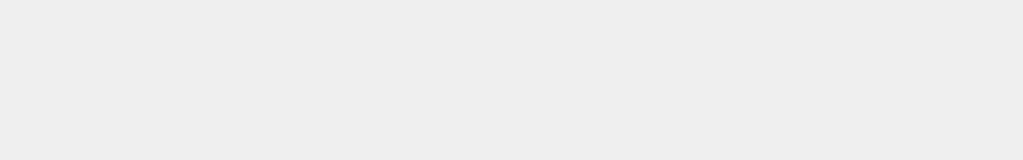
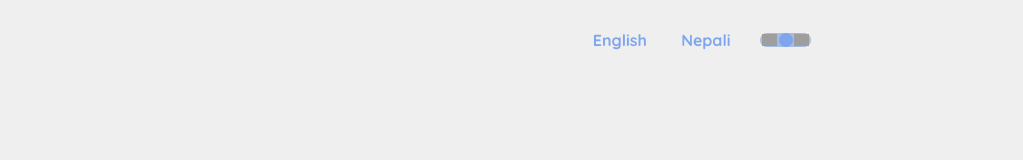
Before and after one commit to adrsha/Website, a Next.js app: page / in a window 1280 px wide. Shown: the top 160 px of the page, without its empty margins (160-1183 px from the left). Built offline with nearby package versions, Linux system fonts and the light colour scheme; grey boxes are pictures that could not be loaded.

Commit message:
feat: adding Navbar second

```diff
--- /dev/null
+++ b/src/app/components/Nav/Nav.css
@@ -0,0 +1,79 @@
+#navBar-container{
+    height: 10vh;
+    width: 100vw;
+    display: flex;
+    align-items: center;
+    background-color: #EFEFEF;
+
+}
+#navBar{
+    width: 100%;
+    height: 50%;
+    display: flex;
+    align-items: center;
+}
+.sideNav{
+    height: 100%;
+    display: flex;
+    align-items: center;
+    background-color: #EFEFEF;
+    justify-content: space-around;
+}
+.leftNav{
+    flex:4;
+}
+.rightNav{
+    justify-content: space;
+    flex:3;
+    display: flex;
+}
+.navItem{
+    height: 50%;
+    flex: 1;
+    background-color:#EFEFEF;
+    margin: 1%;
+    display: flex;
+    align-items: center;
+}
+.langChoice{
+    font-family: "Quicksand", sans-serif;
+    font-style: normal;
+    font-weight: bold;
+    flex: 1;
+    height: 100%;
+    display: flex;
+    align-items: center;
+    justify-content: center;
+    padding: 1vh;
+    color: #7FA6ED;
+    border-radius: 1vh;
+}
+.langChoice:hover{
+    background-color: #7FA6ED;
+    color: #EFEFEF;
+}
+#themecontainer{
+    background-color: #A5BCE5;
+    height: 70%;
+    width: 30%;
+    border-radius: 1vh;
+    display: flex;
+}
+.icon-container{
+    flex: 1;
+    height: 100%;
+    display: flex;
+    align-items: center;
+    justify-content: center;
+}
+#themecontainer img{
+    height: 80%;
+    width: auto;
+    z-index: 1;
+}
+#theme-selector{
+    border-radius: 50%;
+    background-color: #7FA6ED;
+    height: 100%;
+    aspect-ratio: 1;
+}
--- /dev/null
+++ b/src/app/components/Nav/Nav.js
@@ -0,0 +1,34 @@
+import "./Nav.css";
+export default function Nav(){
+    return(
+        <nav id="navBar-container">
+            <div id="navBar">
+            <div className="sideNav leftNav">
+
+            </div>
+            <div className="sideNav rightNav">
+                <div className="navItem">
+                    <div id="engLang" className="langChoice">
+                        English
+                    </div>
+                    <div id="nepLang" className="langChoice">
+                        Nepali
+                    </div>
+                </div>
+                <div className="navItem">
+                    <div id="themecontainer">
+                        <div className="icon-container">
+                            <img id="moon" src="/Vector 1.png" alt="" />
+                        </div>
+                        <div id="theme-selector"></div>
+                        <div className="icon-container">
+                            <img id="sun" src="/Polygon 1.png" alt=""/>
+                        </div>
+                    </div>
+                </div>
+                <div className="navItem"></div>
+            </div>
+        </div>
+        </nav>
+    );
+}
--- a/src/app/layout.js
+++ b/src/app/layout.js
@@ -1,5 +1,6 @@
 import { Inter } from "next/font/google";
 import "./globals.css";
+import Nav from "./components/Nav/Nav";
 
 const inter = Inter({ subsets: ["latin"] });
 
@@ -12,6 +13,7 @@ export default function RootLayout({ children }) {
   return (
     <html lang="en">
       <body className={inter.className}>
+        <Nav/>
         <div id="root">{children}</div>
       </body>
     </html>
```
